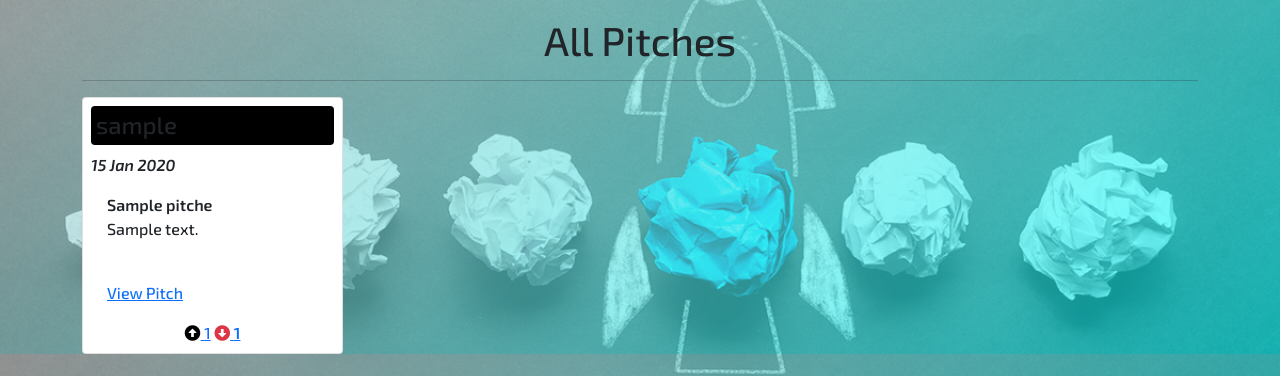
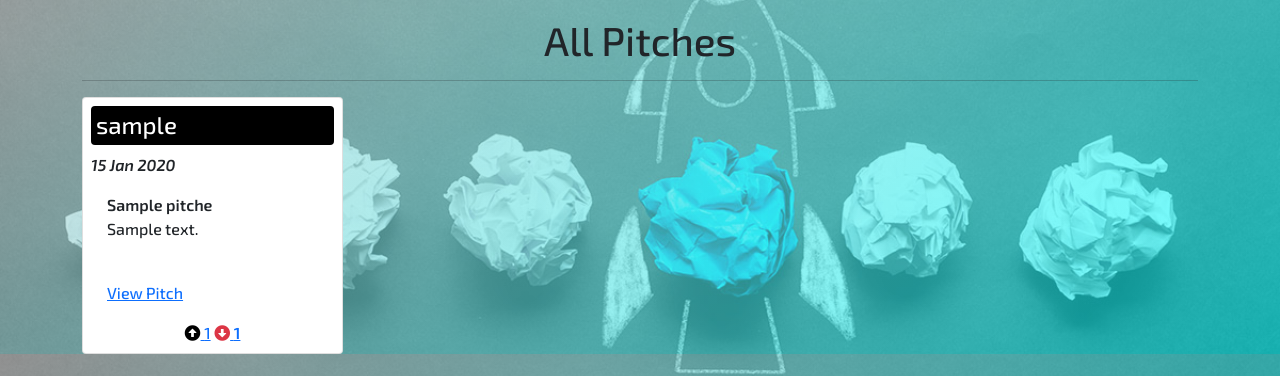
Before and after one commit to Lyonsmasawa/Pitchperfect, a Flask app: page / in a window 1280 px wide. Shown: the part 80-456 px from the top of the page. Run offline with Flask 2, Linux system fonts and the light colour scheme; tables that the repository leaves empty hold one stand-in row (values such as "Sample post"); some libraries are stand-ins or nearby versions.

Commit message:
deploy to heroku

```diff
--- a/app/templates/macros.html
+++ b/app/templates/macros.html
@@ -7,7 +7,7 @@
     <div class="card text-justify p-2 h-100">
         <div class="">
             <strong>
-                <h4 class="card bg-black p-1">{{pitch.user.username}}</h4>
+                <h4 class="card text-white bg-black p-1">{{pitch.user.username}}</h4>
             </strong>
             <em class="text-center p-0.2">{{pitch.posted.strftime("%d %b %Y")}}</em>
             <br>
```
